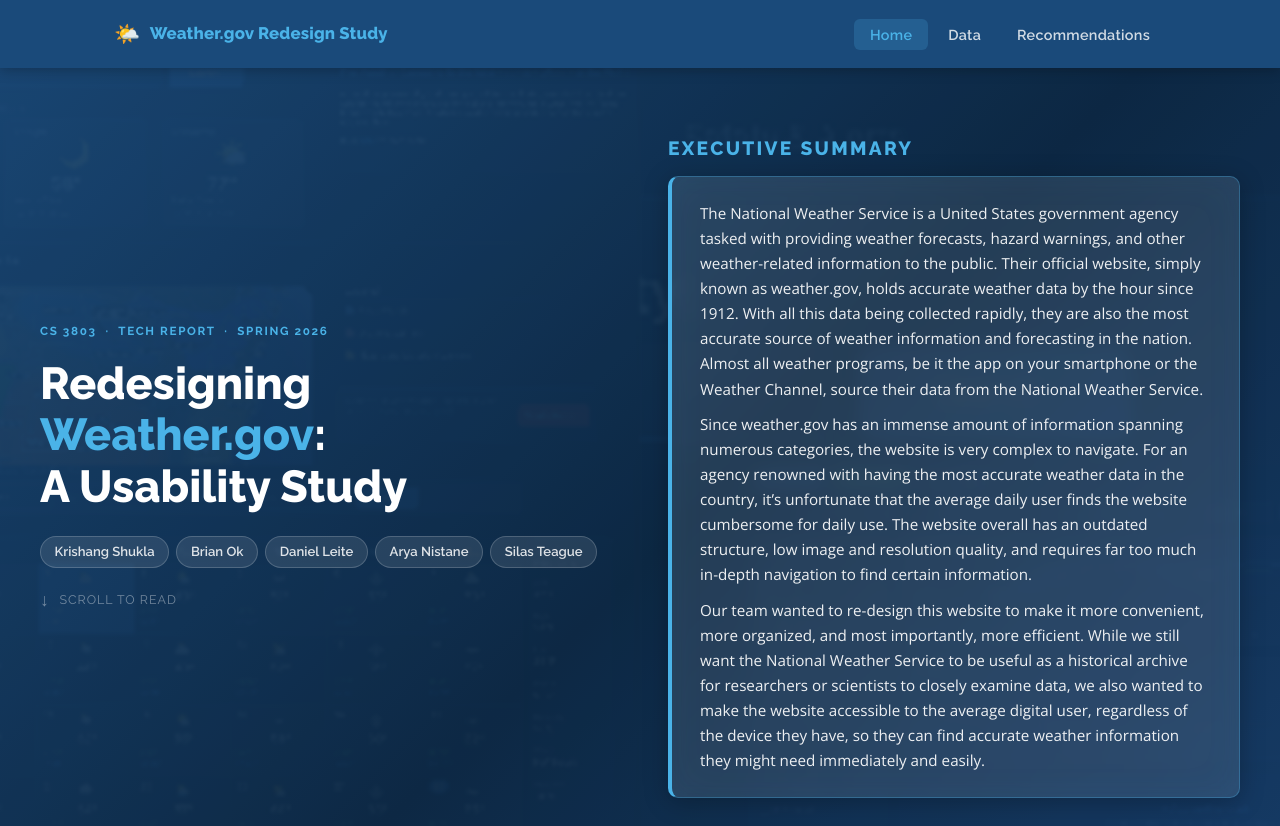
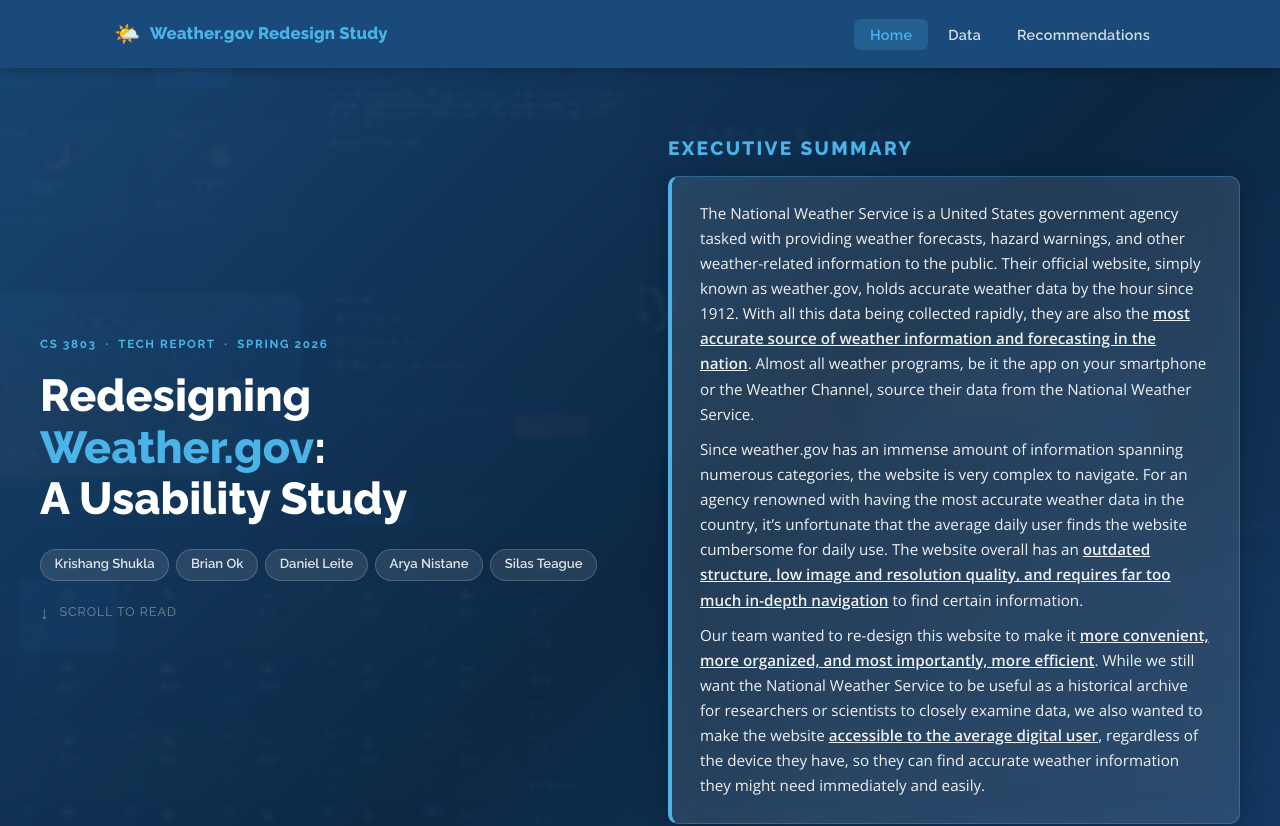
Before and after one commit to ar852/3803-Final-Report-Website, a plain HTML site: page index.html in a window 1280 px wide. Shown: the top 826 px of the page. Drawn offline with nearby package versions, Linux system fonts and the light colour scheme.

Commit message:
add bolding and underlining to exec summary

```diff
--- a/index.html
+++ b/index.html
@@ -73,9 +73,9 @@
             <!-- ✏️ WRITE HERE: ~300 words. Cover (1) the product you analyzed,
                  (2) core problems discovered during testing, (3) the solution
                  you prototyped, and (4) key takeaways / recommendations. -->
-            <p>The National Weather Service is a United States government agency tasked with providing weather forecasts, hazard warnings, and other weather-related information to the public. Their official website, simply known as weather.gov, holds accurate weather data by the hour since 1912. With all this data being collected rapidly, they are also the most accurate source of weather information and forecasting in the nation. Almost all weather programs, be it the app on your smartphone or the Weather Channel, source their data from the National Weather Service.</p>
-            <p>Since weather.gov has an immense amount of information spanning numerous categories, the website is very complex to navigate. For an agency renowned with having the most accurate weather data in the country, it’s unfortunate that the average daily user finds the website cumbersome for daily use. The website overall has an outdated structure, low image and resolution quality, and requires far too much in-depth navigation to find certain information.</p>
-            <p>Our team wanted to re-design this website to make it more convenient, more organized, and most importantly, more efficient. While we still want the National Weather Service to be useful as a historical archive for researchers or scientists to closely examine data, we also wanted to make the website accessible to the average digital user, regardless of the device they have, so they can find accurate weather information they might need immediately and easily.</p>
+            <p>The National Weather Service is a United States government agency tasked with providing weather forecasts, hazard warnings, and other weather-related information to the public. Their official website, simply known as weather.gov, holds accurate weather data by the hour since 1912. With all this data being collected rapidly, they are also the <strong><u>most accurate source of weather information and forecasting in the nation</u></strong>. Almost all weather programs, be it the app on your smartphone or the Weather Channel, source their data from the National Weather Service.</p>
+            <p>Since weather.gov has an immense amount of information spanning numerous categories, the website is very complex to navigate. For an agency renowned with having the most accurate weather data in the country, it’s unfortunate that the average daily user finds the website cumbersome for daily use. The website overall has an <strong><u>outdated structure, low image and resolution quality, and requires far too much in-depth navigation</u></strong> to find certain information.</p>
+            <p>Our team wanted to re-design this website to make it <strong><u>more convenient, more organized, and most importantly, more efficient</u></strong>. While we still want the National Weather Service to be useful as a historical archive for researchers or scientists to closely examine data, we also wanted to make the website <strong><u>accessible to the average digital user</u></strong>, regardless of the device they have, so they can find accurate weather information they might need immediately and easily.</p>
 
           </div>
         </div>
```
